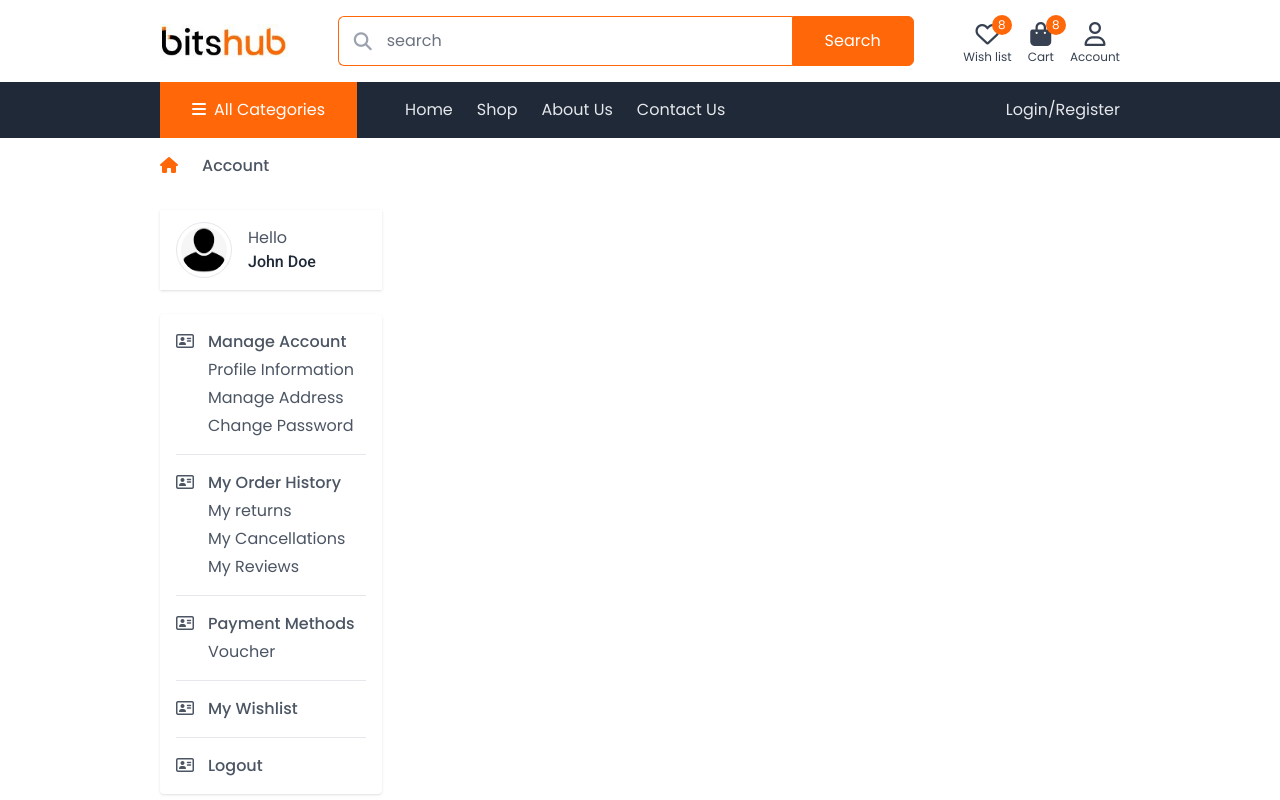
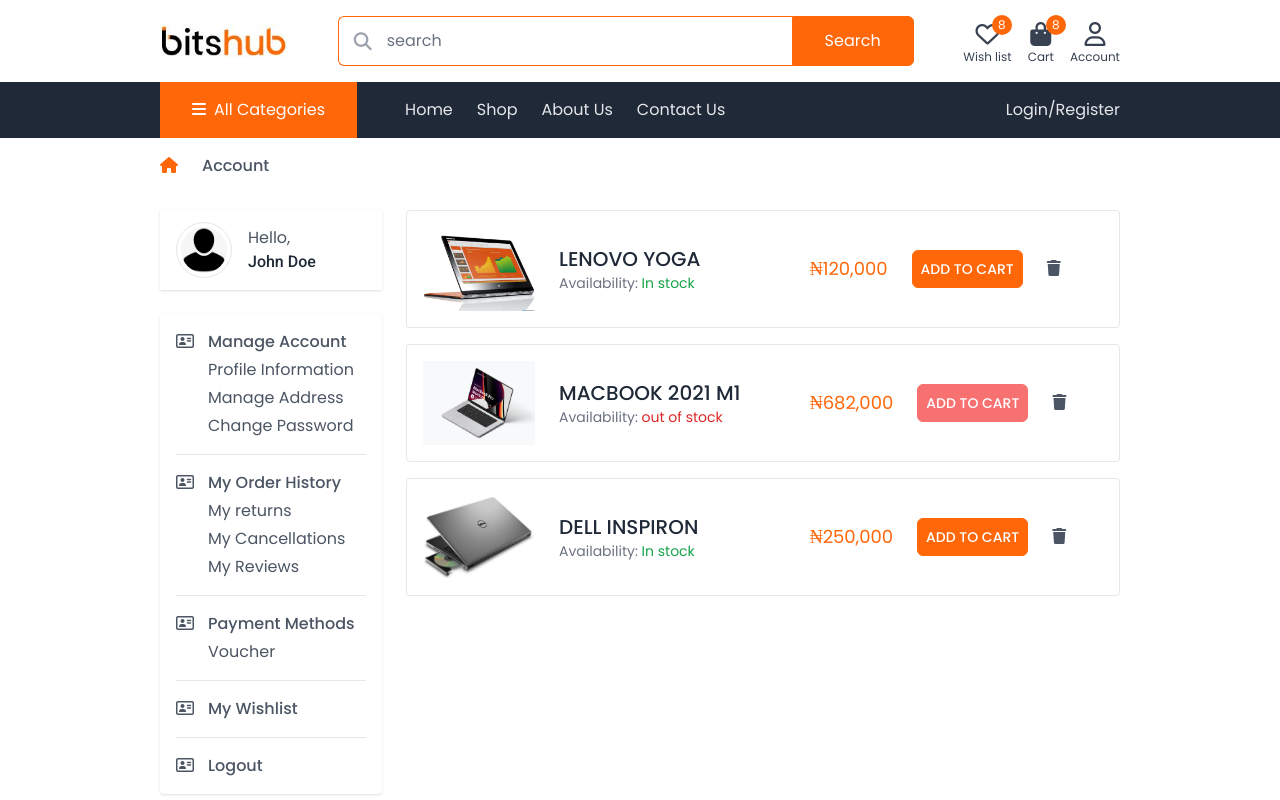
Before and after one commit to samsiteweb/bitshub-frontend, a React (Create React App) app: page /account/wishlist in a window 1280 px wide. Shown: the top 800 px of the page. Built offline with nearby package versions, Linux system fonts and the light colour scheme; some icons are missing.

Commit message:
profile update

```diff
--- /dev/null
+++ b/src/components/OrderCard.js
@@ -0,0 +1,39 @@
+import React from "react";
+
+const OrderCard = (props) => {
+  const { image, price, quantityInStock, name } = props.item;
+  return (
+    <div className="flex items-center justify between gap-6 p-4 border border-gray-200 rounded">
+      <div className="w-28 flex-shrink-0">
+        <img src={image[0]} alt={name} />
+      </div>
+      <div className="w-1/3">
+        <p className="text-gray-800 text-xl font-medium uppercase">{name}</p>
+        <p className="text-gray-500 text-sm">
+          <span>Availability: </span>
+          <span className={quantityInStock > 0 ? "text-green-600" : "text-red-600"}>
+            {quantityInStock > 0 ? "In stock" : "out of stock"}
+          </span>
+        </p>
+      </div>
+      <div className="text-primary text-lg font semi-bold">₦{price}</div>
+
+      <button
+        type="submit"
+        className={
+          quantityInStock < 1
+            ? "cursor-not-allowed bg-red-400 border border-red-400 text-white px-2 py-2 font-medium rounded-md uppercase text-sm text-center"
+            : "bg-primary border border-primary text-white px-2 py-2 font-medium rounded-md uppercase hover:bg-transparent hover:text-primary transition text-sm text-center"
+        }
+      >
+        Add to cart
+      </button>
+
+      <div className="text-gray-600 cursor-pointer hover:text-primary">
+        <i className="fas fa-trash"></i>
+      </div>
+    </div>
+  );
+};
+
+export default OrderCard;
--- a/src/components/Product.js
+++ b/src/components/Product.js
@@ -33,8 +33,8 @@ const Product = (props) => {
             </h4>
           </Link>
           <div className="flex items-baseline mb-1 space-x-2 font-roboto">
-            <p className="text-l text-primary font-semibold">${item.price}</p>
-            <p className="text-sm text-gray-400 line-through">${item.initialPrice}</p>
+            <p className="text-l text-primary font-semibold">₦{item.price}</p>
+            <p className="text-sm text-gray-400 line-through">₦{item.initialPrice}</p>
           </div>
           <div className="flex items-center">
             <Rating />
--- a/src/components/ProfileSideNav.js
+++ b/src/components/ProfileSideNav.js
@@ -10,7 +10,7 @@ const ProfileSideNav = () => {
           <img src={avatar} alt="" className="rounded-full h-14 w-14 border border-gray-200 p-1 object-cover" />
         </div>
         <div className="flex-grow">
-          <p className="text-gray-600">Hello</p>
+          <p className="text-gray-600">Hello,</p>
           <h4 className="text-gray-800 font-medium">John Doe</h4>
         </div>
       </div>
@@ -64,12 +64,12 @@ const ProfileSideNav = () => {
           </a>
         </div>
         <div className="space-y-1 pl-8 pt-4">
-          <a href="" className="relative hover:text-primary block font-medium transition">
+          <Link to="/account/wishlist" className="relative hover:text-primary block font-medium transition">
             <span className="absolute -left-8 top-0 text-base">
               <i className="far fa-address-card"></i>
             </span>
             My Wishlist
-          </a>
+          </Link>
         </div>
         <div className="space-y-1 pl-8 pt-4">
           <a href="" className="relative hover:text-primary block font-medium transition">
--- /dev/null
+++ b/src/components/WishList.js
@@ -0,0 +1,15 @@
+import React from "react";
+import OrderCard from "./OrderCard";
+import { OrderData } from "../data/orderData";
+
+const WishList = () => {
+  return (
+    <div className="col-span-9 space-y-4">
+      {OrderData.orders.map((item) => {
+        return <OrderCard item={item} id={item.id} />;
+      })}
+    </div>
+  );
+};
+
+export default WishList;
--- a/src/data/categoryData.js
+++ b/src/data/categoryData.js
@@ -1,15 +1,15 @@
 export const categoryData = {
   category: [
-    { id: "1", categoryName: "Workstation", image: "../assets/products/lenoYOGApro3_2.jpg" },
-    { id: "2", categoryName: "Office", image: "../assets/products/1646_Lenovo-Yoga-3-Pro-Repair_1.jpg" },
-    { id: "3", categoryName: "Personal", image: "../assets/products/1525204196_635_latitude-3450.png" },
+    { id: "1", categoryName: "Macbook", image: "../assets/products/macbook1.jpeg" },
+    { id: "2", categoryName: "Desktop", image: "../assets/products/1646_Lenovo-Yoga-3-Pro-Repair_1.jpg" },
+    { id: "3", categoryName: "Laptop", image: "../assets/products/1525204196_635_latitude-3450.png" },
     {
       id: "4",
-      categoryName: "Desktop",
+      categoryName: "Monitor",
       image:
         "../assets/products/57343505b5f6d71b4fb89a419c98e47101341a14700c93a0b67f1aab668a86e6__95181.1575523312.jpg",
     },
-    { id: "5", categoryName: "New", image: "../assets/products/81nde-rFKzL._AC_SL1500_.jpg" },
-    { id: "6", categoryName: "Used", image: "../assets/products/A60G_131554151661089309JJQPvR7NVX.jpg" },
+    { id: "5", categoryName: "Gaming", image: "../assets/products/81nde-rFKzL._AC_SL1500_.jpg" },
+    { id: "6", categoryName: "Accessories", image: "../assets/products/A60G_131554151661089309JJQPvR7NVX.jpg" },
   ],
 };
--- /dev/null
+++ b/src/data/orderData.js
@@ -0,0 +1,42 @@
+export const OrderData = {
+  orders: [
+    {
+      id: "1",
+      name: "Lenovo Yoga",
+      model: "U76789I3HE",
+      image: ["../assets/products/1646_Lenovo-Yoga-3-Pro-Repair_1.jpg", "../assets/products/lenoYOGApro3_2.jpg"],
+      price: "120,000",
+      quantityInStock: "24",
+      condition: "New",
+      availability: "In stock",
+      brand: "Lenovo",
+    },
+    {
+      id: "2",
+      name: "Macbook 2021 M1",
+      model: "U76789I3HE",
+      image: ["../assets/products/macbook2.png", "../assets/products/macbook1.jpeg"],
+      price: "682,000",
+      quantityInStock: "0",
+      condition: "USED",
+      availability: "In stock",
+      brand: "Apple",
+    },
+    {
+      id: "3",
+      name: "DELL Inspiron",
+      model: "U76789I3HE",
+      image: [
+        "../assets/products/Dell-Inspiron-15-5000-5558-Silver-Version.jpg",
+        "../assets/products/1525204196_635_latitude-3450.png",
+      ],
+      initialPrice: "280,000",
+      price: "250,000",
+      rating: "5",
+      quantityInStock: "34",
+      condition: "New",
+      availability: "In stock",
+      brand: "Dell",
+    },
+  ],
+};
--- a/src/data/productData.js
+++ b/src/data/productData.js
@@ -28,7 +28,7 @@ export const ProductData = {
       price: "682,000",
       rating: "5",
       initialPrice: "685,000",
-      quantityInStock: "24",
+      quantityInStock: "0",
       brief:
         "The Macbook 2021 M1 13.3 (2GB RAM, 500GB HDD) Laptop is a sleek lightweight laptop that delivers value at an amazing price. Running on Windows 10 and equipped with a 2GHz Quad-Core processor, the Viao 13.3 Laptop is your best bet for work and entertainment. Get the Sony Vaio Laptop online from Jumia at the best price in Nigeria",
       desc: "The macbook 2021 M1 Laptop features an M1 chip at a speed of 2.5GHz so you are assured of super fast processing while you run multiple applications. Open multiple web pages, create documents and spreadsheets, play games and do so much more with a processor that can handle it.HD Screen. View everything in crystal clear resolution with the HD Screen. The Sony Vaio HD is perfect for entertainment, multimedia and work. Watch videos, video call, create slides and view memories all in life like clarity.). Retina display size: 9.7-inch (diagonal) LED-backlit Multi-Touch display resolution:2048-by-1536 resolution at 264 pixels per inch (ppi), Wide color display, True Tone display, Fingerprint-resistant oleophobic coating, Fully laminated display, Antireflective coating Chip, A9X chip with 64-bit architecture, M9 coprocessor",
@@ -114,7 +114,7 @@ export const ProductData = {
       price: "95,000",
       rating: "5",
       initialPrice: "98,000",
-      quantityInStock: "11",
+      quantityInStock: "0",
       brief:
         "The Toshiba Satelite Laptop is a sleek lightweight laptop that delivers value at an amazing price. Running on Windows 10 and equipped with a 2GHz Quad-Core processor, the Viao 13.3 Laptop is your best bet for work and entertainment. Get the Sony Vaio Laptop online from Jumia at the best price in Nigeria",
       desc: "The Toshiba Satelite Laptop features an M1 chip at a speed of 2.5GHz so you are assured of super fast processing while you run multiple applications. Open multiple web pages, create documents and spreadsheets, play games and do so much more with a processor that can handle it.HD Screen. View everything in crystal clear resolution with the HD Screen. The Sony Vaio HD is perfect for entertainment, multimedia and work. Watch videos, video call, create slides and view memories all in life like clarity.). Retina display size: 9.7-inch (diagonal) LED-backlit Multi-Touch display resolution:2048-by-1536 resolution at 264 pixels per inch (ppi), Wide color display, True Tone display, Fingerprint-resistant oleophobic coating, Fully laminated display, Antireflective coating Chip, A9X chip with 64-bit architecture, M9 coprocessor",
--- a/src/screens/Account.js
+++ b/src/screens/Account.js
@@ -6,6 +6,7 @@ import ManageAccount from "../components/ManageAccount";
 import ManageAddress from "../components/ManageAddress";
 import ProfileInfo from "../components/ProfileInfo";
 import ProfileSideNav from "../components/ProfileSideNav";
+import WishList from "../components/WishList";
 
 const Account = () => {
   return (
@@ -18,6 +19,7 @@ const Account = () => {
         <Route path="/account/manage-address" component={ManageAddress}></Route>
         <Route path="/account/change-password" component={ChangePassword}></Route>
         <Route path="/account/manage-account" component={ManageAccount}></Route>
+        <Route path="/account/wishlist" component={WishList}></Route>
       </div>
     </div>
   );
--- a/src/screens/ProductDetails.js
+++ b/src/screens/ProductDetails.js
@@ -43,7 +43,7 @@ const ProductDetails = (props) => {
               <p className="text-gray-800 font-semi-bold space-x-2">
                 <span>Availability:</span>
                 <span className={product.quantityInStock > 0 ? "text-green-600" : "text-red-600"}>
-                  {product.availability ? "In stock" : "out of stock"}
+                  {product.quantityInStock > 0 ? "In stock" : "out of stock"}
                 </span>
               </p>
               <p className="space-x-2">
@@ -60,7 +60,7 @@ const ProductDetails = (props) => {
               </p>
             </div>
             <div className="flex items-baseline mb-1 space-x-2 font-roboto mt-4">
-              <p className="text-2xl text-primary font-semibold">{product.price}</p>
+              <p className="text-2xl text-primary font-semibold">₦{product.price}</p>
               <p className="text-base text-gray-400 line-through">{product.initialPrice}</p>
             </div>
             <p className="mt-4 text-gray-600">{product.brief}</p>
```
Also changed, not shown: src/components/ChangePassword.js (+36 -1 lines), src/components/ManageAddress.js (+36 -1 lines), src/components/Navbar.js (+18 -18 lines).
